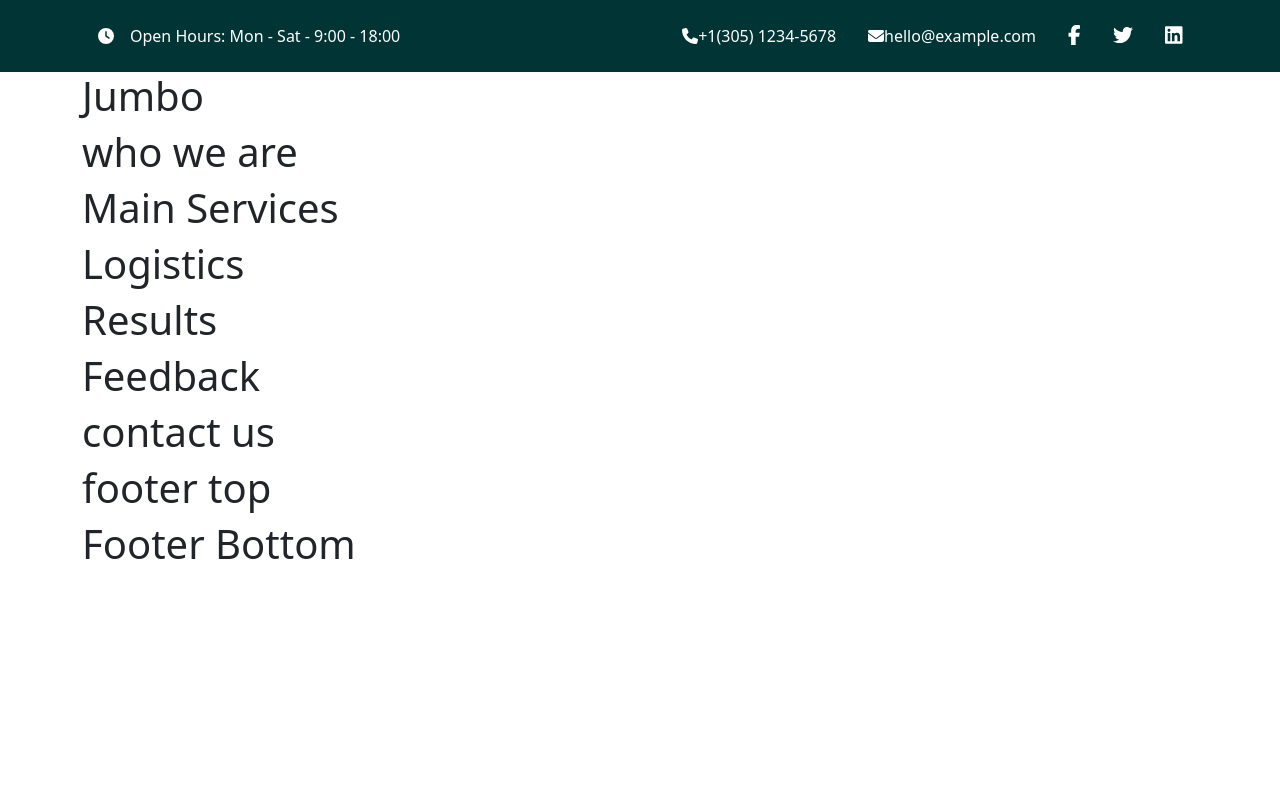
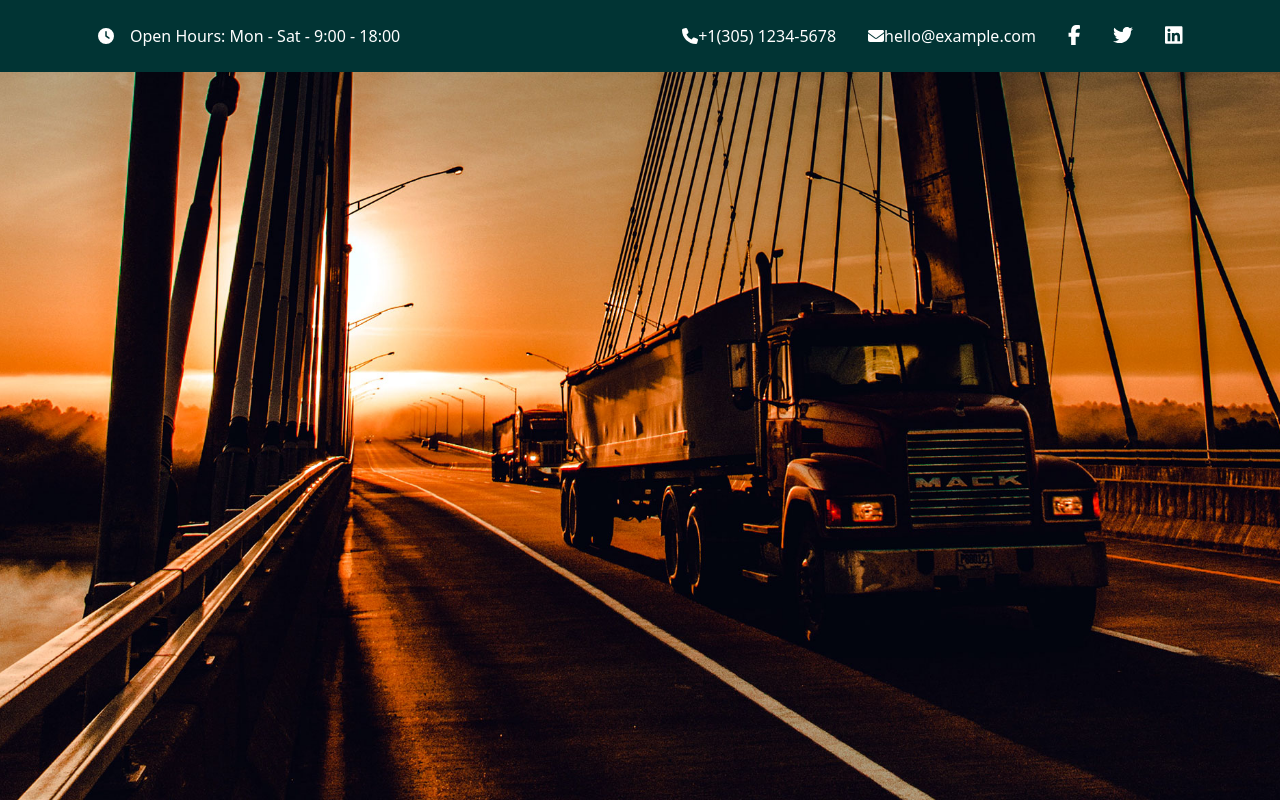
Before and after one commit to ttom-eragiapreso/proj-html-vuejs, a Vue app: page / in a window 1280 px wide. Shown: the top 802 px of the page. Built offline with nearby package versions, Linux system fonts and the light colour scheme.

Commit message:
jumbo background image

```diff
--- a/src/components/JumboComponent.vue
+++ b/src/components/JumboComponent.vue
@@ -5,16 +5,27 @@ export default {
 </script>
 
 <template>
-  <div class="container">
-    <h1>Jumbo</h1>
+
+  <div class="em-container">
+
+    <div class="container">
+
+
+    </div>
 
   </div>
+
 </template>
 
 <style lang="scss" scoped>
 @use '../styles/partials/mixin' as *;
 @use '../styles/partials/variables' as *;
 
-
+.em-container{
+  height: calc(100vh - $header-height);
+  background-image: url('../assets/img/bg-9.jpg');
+  background-size: cover;
+  background-position: center;
+}
 
 </style>
--- a/src/styles/partials/_variables.scss
+++ b/src/styles/partials/_variables.scss
@@ -2,4 +2,8 @@
 
 $primary-color: #038384;
 $secondary-color: lighten($primary-color, 15%);
-$muted-color: darken($primary-color, 16%)
+$muted-color: darken($primary-color, 16%);
+
+// Sizes
+
+$header-height: 72px;
```
